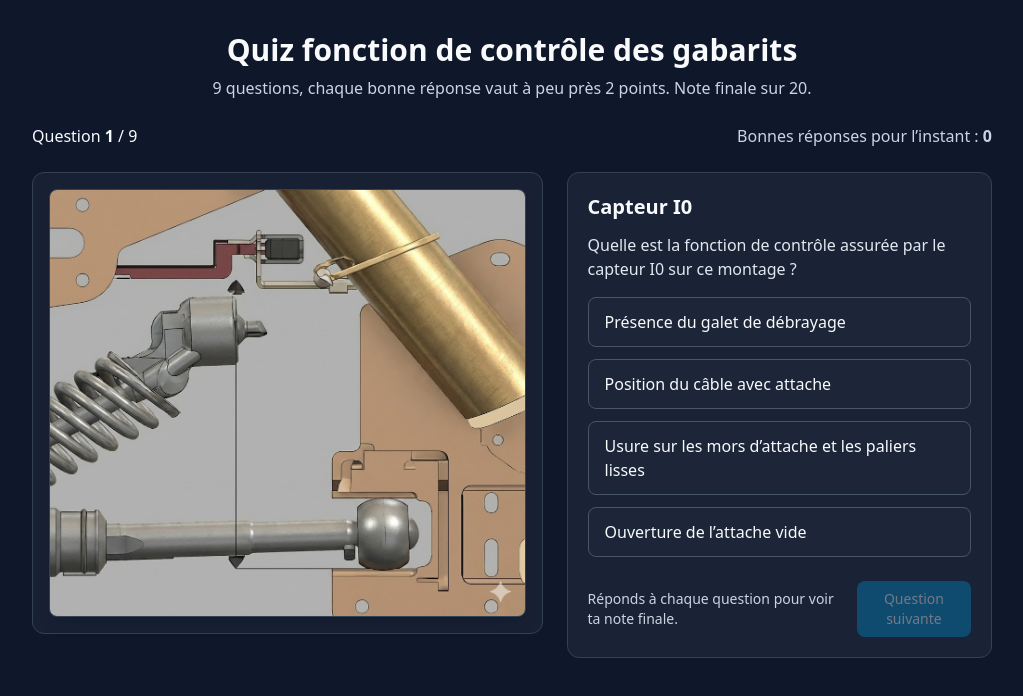
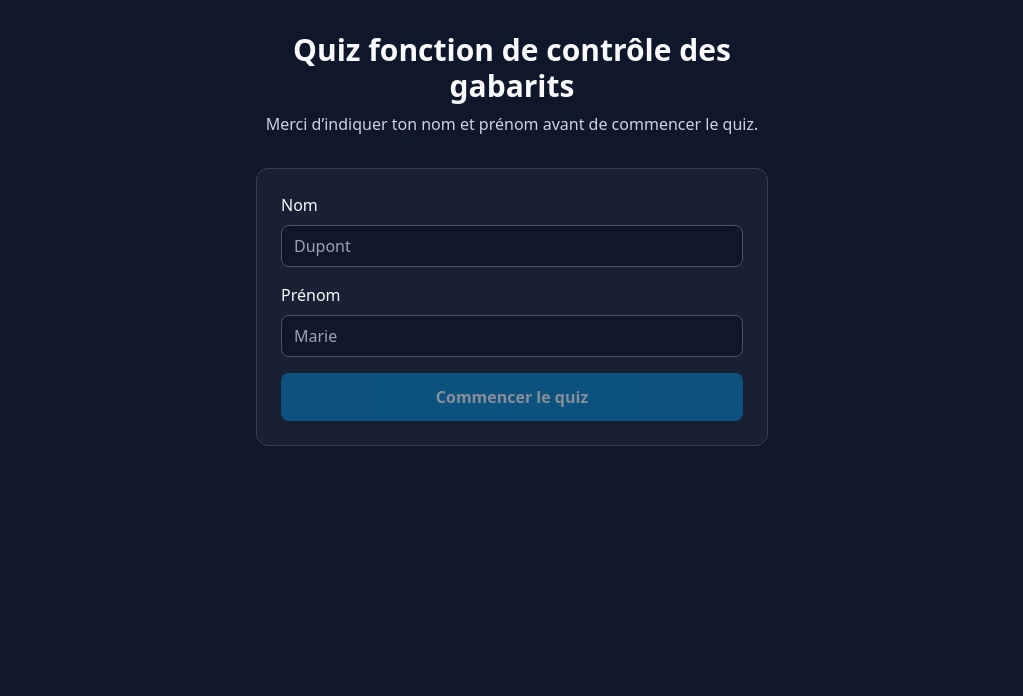
Before and after one commit to HRitchy/GABARITS, a Next.js app: page / in a window 1280 px wide. Shown: the top 696 px of the page, without its empty margins (128-1151 px from the left). Built offline with nearby package versions, Linux system fonts and the light colour scheme.

Commit message:
Ajoute collecte utilisateur et envoi des résultats

```diff
--- a/app/page.tsx
+++ b/app/page.tsx
@@ -1,7 +1,7 @@
 'use client';
 
 import Image from 'next/image';
-import { useState, type ReactNode } from 'react';
+import { useEffect, useState, type ReactNode } from 'react';
 
 
 const POINTS_PAR_QUESTION = 2.2225;
@@ -158,11 +158,19 @@ const QUESTIONS: Question[] = [
 ];
 
 export default function HomePage() {
+  const [firstName, setFirstName] = useState('');
+  const [lastName, setLastName] = useState('');
+  const [hasStarted, setHasStarted] = useState(false);
   const [currentIndex, setCurrentIndex] = useState(0);
   const [answers, setAnswers] = useState<(string | null)[]>(
     () => Array(QUESTIONS.length).fill(null)
   );
   const [showResults, setShowResults] = useState(false);
+  const [hasSentResults, setHasSentResults] = useState(false);
+  const [submissionState, setSubmissionState] = useState<
+    'idle' | 'sending' | 'success' | 'error'
+  >('idle');
+  const [submissionError, setSubmissionError] = useState<string | null>(null);
 
   const currentQuestion = QUESTIONS[currentIndex];
   const selectedForCurrent = answers[currentIndex];
@@ -187,9 +195,15 @@ export default function HomePage() {
   };
 
   const handleRestart = () => {
+    setFirstName('');
+    setLastName('');
+    setHasStarted(false);
     setAnswers(Array(QUESTIONS.length).fill(null));
     setCurrentIndex(0);
     setShowResults(false);
+    setHasSentResults(false);
+    setSubmissionState('idle');
+    setSubmissionError(null);
   };
 
   const totalCorrect = QUESTIONS.reduce((sum, question, index) => {
@@ -203,10 +217,116 @@ export default function HomePage() {
 
   const quizTermine = answers.every((value) => value !== null);
 
+  useEffect(() => {
+    const sendResults = async () => {
+      setSubmissionState('sending');
+      setSubmissionError(null);
+
+      const payload = {
+        firstName,
+        lastName,
+        totalCorrect,
+        scoreSur20,
+        answers: QUESTIONS.map((question, index) => ({
+          questionId: question.id,
+          title: question.title,
+          prompt: question.prompt,
+          selectedAnswer: answers[index],
+          correctAnswer: question.correctAnswer,
+          isCorrect: answers[index] === question.correctAnswer,
+        })),
+      };
+
+      try {
+        const response = await fetch(
+          'https://n8n.lazare974.tech/webhook/edaa9e62-a3ea-4a38-a9c8-90edb34570ce',
+          {
+            method: 'POST',
+            headers: { 'Content-Type': 'application/json' },
+            body: JSON.stringify(payload),
+          }
+        );
+
+        if (!response.ok) {
+          throw new Error('Le serveur a renvoyé une erreur');
+        }
+
+        setSubmissionState('success');
+      } catch (error) {
+        setSubmissionState('error');
+        setSubmissionError(
+          error instanceof Error
+            ? error.message
+            : 'Une erreur inconnue est survenue'
+        );
+      } finally {
+        setHasSentResults(true);
+      }
+    };
+
+    if (showResults && !hasSentResults) {
+      void sendResults();
+    }
+  }, [answers, firstName, hasSentResults, lastName, scoreSur20, showResults, totalCorrect]);
+
   // On prépare le JSX dans une variable unique
   let content: ReactNode;
 
-  if (showResults) {
+  if (!hasStarted) {
+    content = (
+      <main className="min-h-screen bg-slate-900 text-slate-50 flex justify-center">
+        <div className="w-full max-w-xl p-4 sm:p-8">
+          <header className="mb-8 text-center">
+            <h1 className="text-2xl sm:text-3xl font-semibold mb-2">
+              Quiz fonction de contrôle des gabarits
+            </h1>
+            <p className="text-slate-300 text-sm sm:text-base">
+              Merci d’indiquer ton nom et prénom avant de commencer le quiz.
+            </p>
+          </header>
+
+          <section className="space-y-4 rounded-xl border border-slate-700 bg-slate-800/60 p-6">
+            <div className="flex flex-col gap-2">
+              <label htmlFor="lastName" className="text-sm sm:text-base font-medium">
+                Nom
+              </label>
+              <input
+                id="lastName"
+                type="text"
+                value={lastName}
+                onChange={(event) => setLastName(event.target.value)}
+                className="rounded-lg border border-slate-600 bg-slate-900 px-3 py-2 text-slate-50 focus:border-sky-400 focus:outline-none"
+                placeholder="Dupont"
+              />
+            </div>
+
+            <div className="flex flex-col gap-2">
+              <label htmlFor="firstName" className="text-sm sm:text-base font-medium">
+                Prénom
+              </label>
+              <input
+                id="firstName"
+                type="text"
+                value={firstName}
+                onChange={(event) => setFirstName(event.target.value)}
+                className="rounded-lg border border-slate-600 bg-slate-900 px-3 py-2 text-slate-50 focus:border-sky-400 focus:outline-none"
+                placeholder="Marie"
+              />
+            </div>
+
+            <button
+              type="button"
+              onClick={() => setHasStarted(true)}
+              disabled={!firstName.trim() || !lastName.trim()}
+              className="w-full rounded-lg bg-sky-600 px-4 py-3 text-sm sm:text-base font-semibold hover:bg-sky-500 disabled:cursor-not-allowed disabled:opacity-50"
+            >
+              Commencer le quiz
+            </button>
+          </section>
+        </div>
+      </main>
+    );
+  } else if (showResults) {
     content = (
       <main className="min-h-screen bg-slate-900 text-slate-50 flex justify-center">
         <div className="w-full max-w-3xl p-4 sm:p-8">
@@ -216,6 +336,9 @@ export default function HomePage() {
             </h1>
             <p className="text-slate-300">
               Résumé de tes réponses sur les 9 dispositifs de contrôle.
+            </p>
+            <p className="text-slate-400 text-sm mt-2">
+              Participant : <span className="font-semibold">{firstName} {lastName}</span>
             </p>
           </header>
 
@@ -270,6 +393,23 @@ export default function HomePage() {
                 </div>
               );
             })}
+          </section>
+
+          <section className="mb-8 rounded-xl border border-slate-700 bg-slate-800/60 p-4 text-sm sm:text-base">
+            <p className="font-semibold mb-2">Envoi des résultats</p>
+            {submissionState === 'sending' && (
+              <p className="text-slate-300">Envoi en cours…</p>
+            )}
+            {submissionState === 'success' && (
+              <p className="text-emerald-400">
+                Résultats envoyés avec succès au serveur.
+              </p>
+            )}
+            {submissionState === 'error' && (
+              <p className="text-rose-400">
+                Erreur lors de l’envoi : {submissionError ?? 'inconnue'}.
+              </p>
+            )}
           </section>
 
           <div className="flex justify-center">
```
